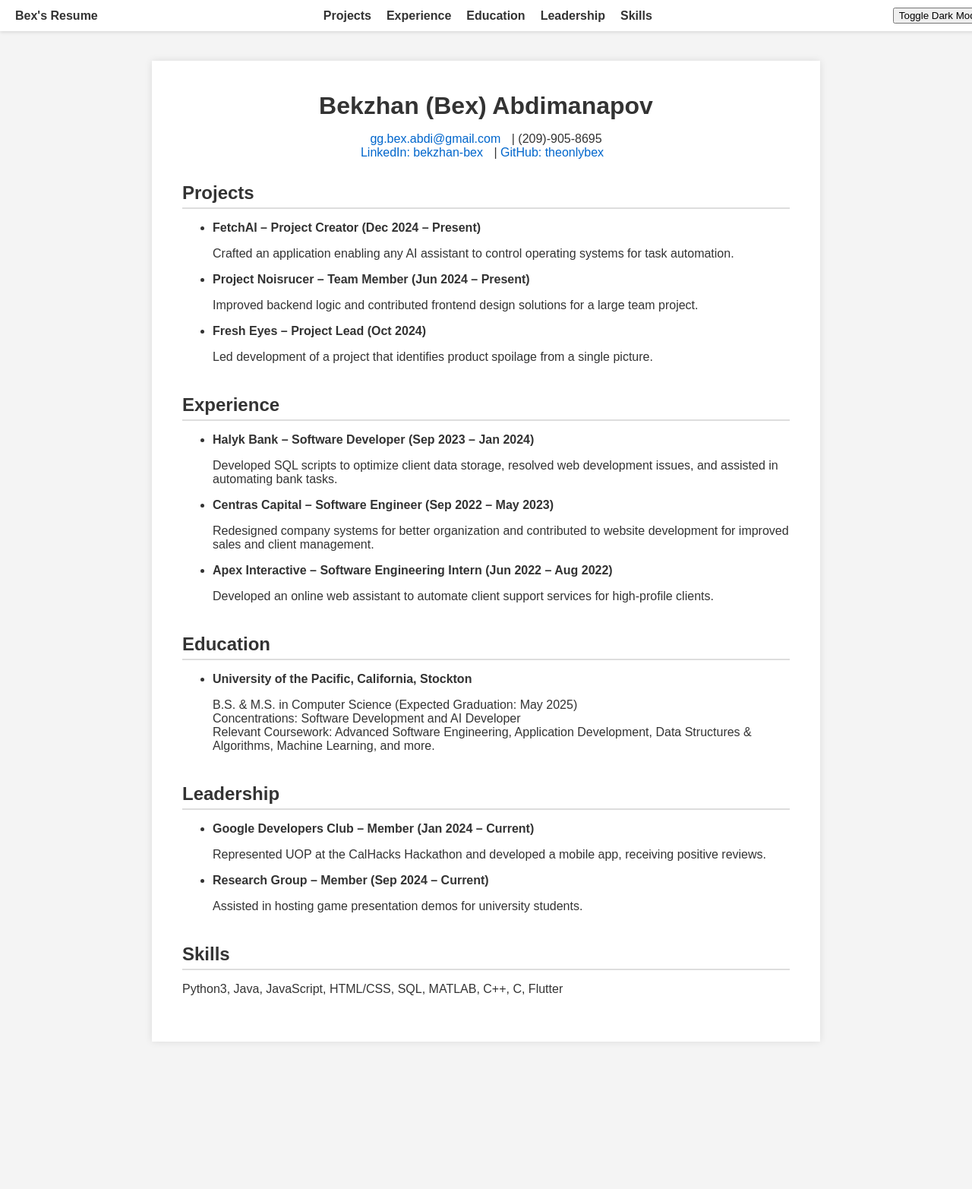
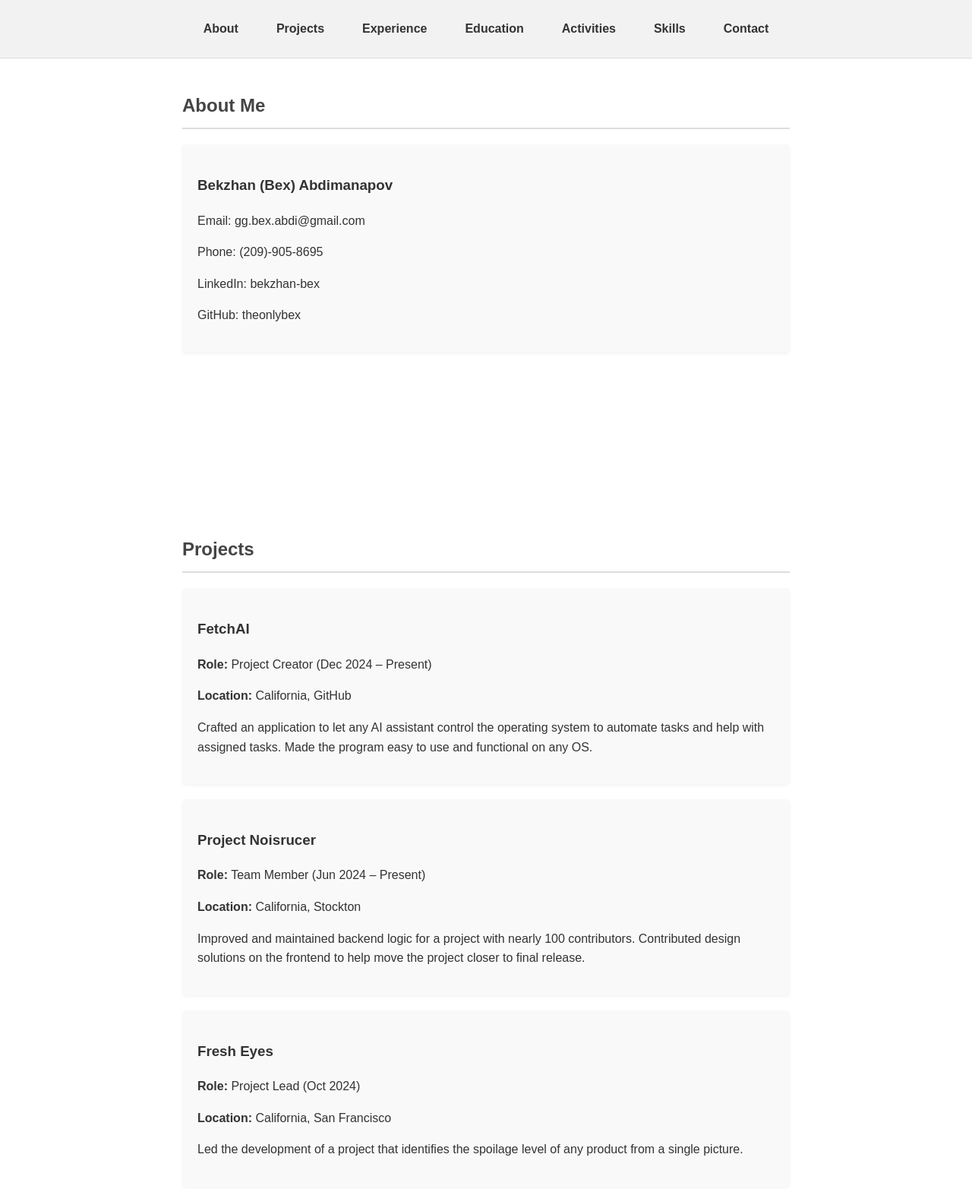
Before and after one commit to theonlybex/theonlybex.github.io, a plain HTML site: page index.html in a window 1280 px wide. Shown: the top 1565 px of the page at 76% size. Before the commit the page ends 1451 px from the top, so only its background shows below. Drawn offline with Linux system fonts and the light colour scheme.

Commit message:
Update index.html

```diff
--- a/index.html
+++ b/index.html
@@ -1,231 +1,219 @@
 <!DOCTYPE html>
 <html lang="en">
-
 <head>
   <meta charset="UTF-8" />
   <meta name="viewport" content="width=device-width, initial-scale=1.0" />
-  <title>Bekzhan (Bex) Abdimanapov - Resume</title>
+  <title>Bex Resume - Bekzhan (Bex) Abdimanapov</title>
   <style>
-    /* General Styles */
+    /* Global Styles */
+    html {
+      scroll-behavior: smooth;
+    }
     body {
+      margin: 0;
       font-family: Arial, sans-serif;
-      margin: 0;
-      background-color: #f4f4f4;
       color: #333;
-      scroll-behavior: smooth;
-      transition: background-color 0.3s, color 0.3s;
+      background-color: #fff;
+      line-height: 1.6;
     }
-
-    .container {
-      max-width: 800px;
-      margin: 80px auto;
-      background: #fff;
-      padding: 20px 40px;
-      box-shadow: 0 0 10px rgba(0, 0, 0, 0.1);
+    a {
+      color: #333;
+      text-decoration: none;
     }
-
+    /* Header & Navigation */
     header {
-      text-align: center;
-      margin-bottom: 30px;
-    }
-
-    header h1 {
-      margin-bottom: 5px;
-    }
-
-    .contact a {
-      color: #0066cc;
-      text-decoration: none;
-      margin-right: 10px;
-    }
-
-    /* Navigation Styles */
-    nav {
+      background-color: #f2f2f2;
       position: fixed;
       top: 0;
       width: 100%;
-      background: #fff;
-      box-shadow: 0 2px 4px rgba(0, 0, 0, 0.1);
+      z-index: 100;
+      border-bottom: 1px solid #ddd;
+    }
+    nav {
+      display: flex;
+      justify-content: center;
+      padding: 15px 0;
+      gap: 20px;
+    }
+    nav a {
+      padding: 10px 15px;
+      font-weight: bold;
+      border-radius: 4px;
+      transition: background-color 0.3s;
+    }
+    nav a:hover {
+      background-color: #ddd;
+    }
+    /* Section Container */
+    section {
+      padding: 100px 20px 50px;
+      max-width: 800px;
+      margin: 0 auto;
+    }
+    .container {
+      margin-bottom: 50px;
+    }
+    h2 {
+      border-bottom: 2px solid #ddd;
+      padding-bottom: 10px;
+      margin-bottom: 20px;
+      color: #444;
+    }
+    /* Card Style for Each Section Item */
+    .card {
+      background-color: #f9f9f9;
+      padding: 20px;
+      margin-bottom: 20px;
+      border-radius: 5px;
+      box-shadow: 0 2px 4px rgba(0, 0, 0, 0.05);
+    }
+    /* Button Style */
+    button {
+      background-color: #333;
+      color: #fff;
+      border: none;
       padding: 10px 20px;
-      display: flex;
-      justify-content: space-between;
-      align-items: center;
-      z-index: 1000;
+      border-radius: 4px;
+      cursor: pointer;
+      transition: background-color 0.3s;
     }
-
-    nav ul {
-      list-style: none;
-      display: flex;
-      margin: 0;
-      padding: 0;
+    button:hover {
+      background-color: #555;
     }
-
-    nav li {
-      margin-right: 20px;
-    }
-
-    nav a {
-      text-decoration: none;
-      color: #333;
-      font-weight: bold;
-    }
-
-    nav a:hover {
-      color: #0066cc;
-    }
-
-    /* Section Styles */
-    .section {
-      margin-bottom: 40px;
-    }
-
-    .section h2 {
-      border-bottom: 2px solid #ddd;
-      padding-bottom: 5px;
-      margin-bottom: 15px;
-    }
-
-    /* Responsive Design */
-    @media (max-width: 600px) {
-      .container {
+    /* Footer */
+    footer {
+      text-align: center;
       padding: 20px;
-      }
-
-      nav ul {
-        flex-direction: column;
-      }
-
-      nav li {
-        margin-bottom: 10px;
-      }
-    }
-
-    /* Dark Mode Styles */
-    body.dark-mode {
-      background-color: #333;
-      color: #f4f4f4;
-    }
-
-    body.dark-mode .container {
-      background: #444;
-      box-shadow: 0 0 10px rgba(0, 0, 0, 0.5);
-    }
-
-    body.dark-mode nav {
-      background: #444;
-    }
-
-    body.dark-mode nav a {
-      color: #f4f4f4;
+      background-color: #f2f2f2;
+      border-top: 1px solid #ddd;
+      margin-top: 40px;
+      font-size: 0.9rem;
+      color: #777;
     }
   </style>
 </head>
-
 <body>
-  <!-- Navigation Bar -->
+  <!-- Fixed Navigation Header -->
+  <header>
     <nav>
-    <div class="nav-left">
-      <strong>Bex's Resume</strong>
-    </div>
-    <ul>
-      <li><a href="#projects">Projects</a></li>
-      <li><a href="#experience">Experience</a></li>
-      <li><a href="#education">Education</a></li>
-      <li><a href="#leadership">Leadership</a></li>
-      <li><a href="#skills">Skills</a></li>
-    </ul>
-    <button id="toggleDarkMode">Toggle Dark Mode</button>
+      <a href="#about">About</a>
+      <a href="#projects">Projects</a>
+      <a href="#experience">Experience</a>
+      <a href="#education">Education</a>
+      <a href="#activities">Activities</a>
+      <a href="#skills">Skills</a>
+      <a href="#contact">Contact</a>
     </nav>
-
-  <!-- Resume Content -->
-  <div class="container">
-    <header>
-      <h1>Bekzhan (Bex) Abdimanapov</h1>
-      <p class="contact">
-        <a href="mailto:gg.bex.abdi@gmail.com">gg.bex.abdi@gmail.com</a> | (209)-905-8695<br>
-        <a href="https://www.linkedin.com/in/bekzhan-bex" target="_blank">LinkedIn: bekzhan-bex</a> |
-        <a href="https://github.com/theonlybex" target="_blank">GitHub: theonlybex</a>
-      </p>
   </header>
 
-    <section id="projects" class="section">
-      <h2>Projects</h2>
-      <ul>
-        <li>
-          <strong>FetchAI – Project Creator (Dec 2024 – Present)</strong>
-          <p>Crafted an application enabling any AI assistant to control operating systems for task automation.</p>
-        </li>
-        <li>
-          <strong>Project Noisrucer – Team Member (Jun 2024 – Present)</strong>
-          <p>Improved backend logic and contributed frontend design solutions for a large team project.</p>
-        </li>
-        <li>
-          <strong>Fresh Eyes – Project Lead (Oct 2024)</strong>
-          <p>Led development of a project that identifies product spoilage from a single picture.</p>
-        </li>
-      </ul>
+  <!-- About Section -->
+  <section id="about" class="container">
+    <h2>About Me</h2>
+    <div class="card">
+      <h3>Bekzhan (Bex) Abdimanapov</h3>
+      <p>Email: <a href="mailto:gg.bex.abdi@gmail.com">gg.bex.abdi@gmail.com</a></p>
+      <p>Phone: (209)-905-8695</p>
+      <p>LinkedIn: <a href="https://www.linkedin.com/in/bekzhan-bex" target="_blank">bekzhan-bex</a></p>
+      <p>GitHub: <a href="https://github.com/theonlybex" target="_blank">theonlybex</a></p>
+    </div>
   </section>
 
-    <section id="experience" class="section">
-      <h2>Experience</h2>
-      <ul>
-        <li>
-          <strong>Halyk Bank – Software Developer (Sep 2023 – Jan 2024)</strong>
-          <p>Developed SQL scripts to optimize client data storage, resolved web development issues, and assisted in
-            automating bank tasks.</p>
-        </li>
-        <li>
-          <strong>Centras Capital – Software Engineer (Sep 2022 – May 2023)</strong>
-          <p>Redesigned company systems for better organization and contributed to website development for improved
-            sales and client management.</p>
-        </li>
-        <li>
-          <strong>Apex Interactive – Software Engineering Intern (Jun 2022 – Aug 2022)</strong>
-          <p>Developed an online web assistant to automate client support services for high-profile clients.</p>
-        </li>
-      </ul>
+  <!-- Projects Section -->
+  <section id="projects" class="container">
+    <h2>Projects</h2>
+    <div class="card">
+      <h3>FetchAI</h3>
+      <p><strong>Role:</strong> Project Creator (Dec 2024 – Present)</p>
+      <p><strong>Location:</strong> California, GitHub</p>
+      <p>Crafted an application to let any AI assistant control the operating system to automate tasks and help with assigned tasks. Made the program easy to use and functional on any OS.</p>
+    </div>
+    <div class="card">
+      <h3>Project Noisrucer</h3>
+      <p><strong>Role:</strong> Team Member (Jun 2024 – Present)</p>
+      <p><strong>Location:</strong> California, Stockton</p>
+      <p>Improved and maintained backend logic for a project with nearly 100 contributors. Contributed design solutions on the frontend to help move the project closer to final release.</p>
+    </div>
+    <div class="card">
+      <h3>Fresh Eyes</h3>
+      <p><strong>Role:</strong> Project Lead (Oct 2024)</p>
+      <p><strong>Location:</strong> California, San Francisco</p>
+      <p>Led the development of a project that identifies the spoilage level of any product from a single picture.</p>
+    </div>
   </section>
 
-    <section id="education" class="section">
-      <h2>Education</h2>
-      <ul>
-        <li>
-          <strong>University of the Pacific, California, Stockton</strong>
-          <p>B.S. &amp; M.S. in Computer Science (Expected Graduation: May 2025)<br>
-            Concentrations: Software Development and AI Developer<br>
-            Relevant Coursework: Advanced Software Engineering, Application Development, Data Structures &amp;
-            Algorithms, Machine Learning, and more.</p>
-        </li>
-      </ul>
+  <!-- Experience Section -->
+  <section id="experience" class="container">
+    <h2>Experience</h2>
+    <div class="card">
+      <h3>Halyk Bank</h3>
+      <p><strong>Role:</strong> Software Developer (Sep 2023 – Jan 2024)</p>
+      <p><strong>Location:</strong> Almaty, Almaty</p>
+      <p>Developed and optimized SQL scripts to reduce storage space for client data in the bank’s database. Resolved web development issues to enhance the functionality and appearance of the internal bank website. Contributed to the development of digital robots to automate tasks within the bank’s systems.</p>
+    </div>
+    <div class="card">
+      <h3>Centras Capital</h3>
+      <p><strong>Role:</strong> Software Engineer (Sep 2022 – May 2023)</p>
+      <p><strong>Location:</strong> Astana, Astana</p>
+      <p>Redesigned the company’s system to improve organization and client data management. Contributed to the design and development of the company’s main website to enhance product and service sales and drive business growth.</p>
+    </div>
+    <div class="card">
+      <h3>Apex Interactive</h3>
+      <p><strong>Role:</strong> Software Engineering Intern (Jun 2022 – Aug 2022)</p>
+      <p><strong>Location:</strong> Astana, Astana</p>
+      <p>Developed an online web assistant to automate client support services for the company’s clients, including Coca Cola and multiple streamers.</p>
+    </div>
   </section>
 
-    <section id="leadership" class="section">
-      <h2>Leadership</h2>
-      <ul>
-        <li>
-          <strong>Google Developers Club – Member (Jan 2024 – Current)</strong>
-          <p>Represented UOP at the CalHacks Hackathon and developed a mobile app, receiving positive reviews.</p>
-        </li>
-        <li>
-          <strong>Research Group – Member (Sep 2024 – Current)</strong>
-          <p>Assisted in hosting game presentation demos for university students.</p>
-        </li>
-      </ul>
+  <!-- Education Section -->
+  <section id="education" class="container">
+    <h2>Education</h2>
+    <div class="card">
+      <h3>University of the Pacific</h3>
+      <p><strong>Degree:</strong> B.S. & M.S. in Computer Science (Expected Graduation, May 2025)</p>
+      <p><strong>Location:</strong> California, Stockton</p>
+      <p><strong>Concentrations:</strong> Software Development and AI Development</p>
+      <p><strong>Relevant Coursework:</strong> Advanced Software Engineering, Application Development, Data Structures & Algorithms, Objects & Design, Machine Learning, Artificial Intelligence in Healthcare, Object-Oriented Programming, Advanced Algorithms, Advanced Graphics Programming, Web Applications, Parallel Computing</p>
+    </div>
   </section>
 
-    <section id="skills" class="section">
+  <!-- Activities & Leadership Section -->
+  <section id="activities" class="container">
+    <h2>Activities & Leadership</h2>
+    <div class="card">
+      <h3>Google Developers Club</h3>
+      <p><strong>Role:</strong> Member (Jan 2024 – Current)</p>
+      <p><strong>Location:</strong> California, Stockton</p>
+      <p>Represented UOP at the 2024 CalHacks Hackathon hosted by UC Berkeley and developed the mobile app FreshEyes, receiving over 30 positive reviews from judges, sponsors, and students.</p>
+    </div>
+    <div class="card">
+      <h3>Research Group</h3>
+      <p><strong>Role:</strong> Member (Sep 2024 – Current)</p>
+      <p><strong>Location:</strong> California, Stockton</p>
+      <p>Assisted in hosting a game presentation demo for university students.</p>
+    </div>
+  </section>
+
+  <!-- Skills Section -->
+  <section id="skills" class="container">
     <h2>Skills</h2>
-      <p>Python3, Java, JavaScript, HTML/CSS, SQL, MATLAB, C++, C, Flutter</p>
+    <div class="card">
+      <p><strong>Programming:</strong> Python3, Java, JavaScript, HTML/CSS, SQL, MATLAB, C++, C, Flutter</p>
+    </div>
   </section>
+
+  <!-- Contact Section -->
+  <section id="contact" class="container">
+    <h2>Contact</h2>
+    <div class="card">
+      <p>If you would like to get in touch, please email or call:</p>
+      <p>Email: <a href="mailto:gg.bex.abdi@gmail.com">gg.bex.abdi@gmail.com</a></p>
+      <p>Phone: (209)-905-8695</p>
     </div>
+  </section>
 
-  <!-- JavaScript for Interactivity -->
-  <script>
-    // Toggle dark mode on button click
-    document.getElementById('toggleDarkMode').addEventListener('click', function () {
-      document.body.classList.toggle('dark-mode');
-    });
-  </script>
+  <!-- Footer -->
+  <footer>
+    <p>&copy; 2025 Bekzhan (Bex) Abdimanapov. All rights reserved.</p>
+  </footer>
 </body>
-
 </html>
```
Lines whose indentation alone changed are shown as unchanged.
